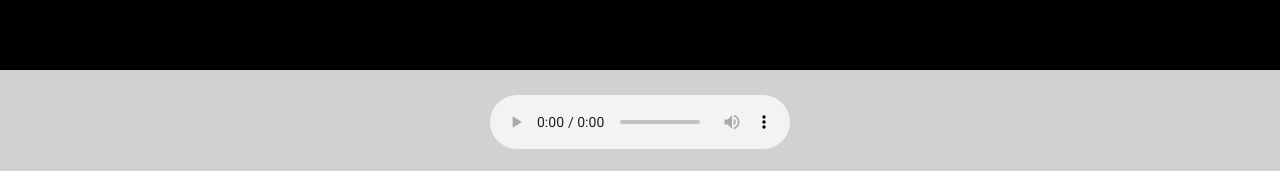
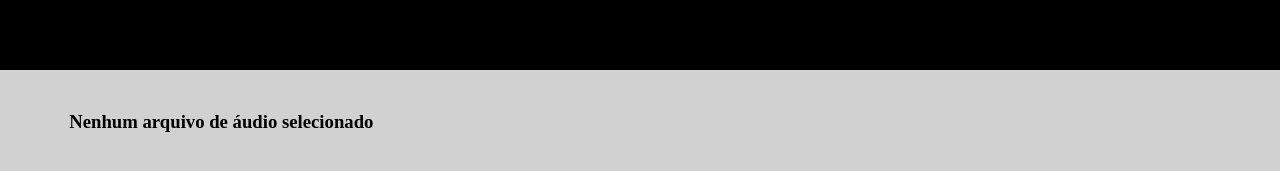
Before and after one commit to arthurboeck/media-player, a Next.js app in the folder view/: page / in a window 1280 px wide. Shown: the part 626-797 px from the top of the page. Built offline with nearby package versions, Linux system fonts and the light colour scheme; no server answers.

Commit message:
fix: browser console error on empty search input

```diff
--- a/view/src/app/components/Footer/index.tsx
+++ b/view/src/app/components/Footer/index.tsx
@@ -11,10 +11,17 @@ interface FooterProps {
 }
 
 export default function Footer({ song }: FooterProps) {
-  const [musicPlaying, setMusicPlaying] = useState(false)
+  const [musicPlaying, setMusicPlaying] = useState(false);
 
   return (
     <footer className="footer">
+      {
+        song?.nome === undefined ? (
+          <>
+            <h3>Nenhum arquivo de áudio selecionado</h3>
+          </>
+        ) : (
+          <>
             <h3>{song.nome}</h3>
             <audio
               id="song"
@@ -24,6 +31,9 @@ export default function Footer({ song }: FooterProps) {
               onPause={() => setMusicPlaying(false)}
               controls
             />
+          </>
+        )
+      }
     </footer>
   )
 }
```
Lines whose indentation alone changed are shown as unchanged.
